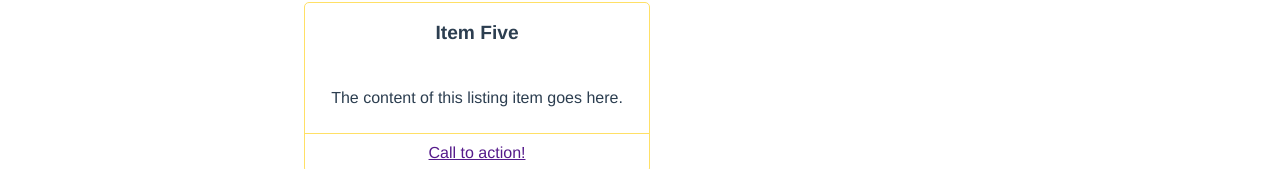
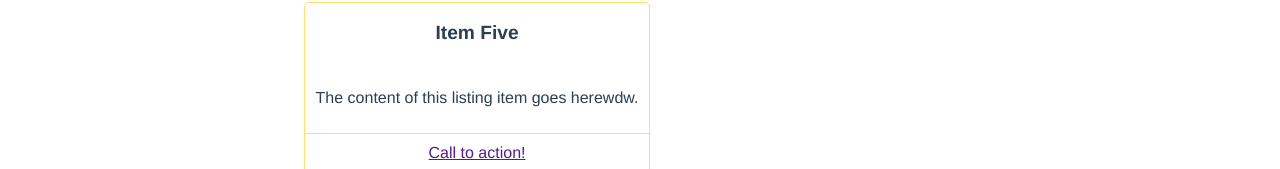
Before and after one commit to schaadt/petshop, a Vue app: page / in a window 1280 px wide. Shown: the part 783-952 px from the top of the page. Built offline with nearby package versions, Linux system fonts and the light colour scheme.

Commit message:
test rigtige navn

```diff
--- a/src/App.vue
+++ b/src/App.vue
@@ -32,7 +32,7 @@
     </li>
      <li>
      <h3>Item Five</h3>
-     <div class="body"><p>The content of this listing item goes here.</p></div>
+     <div class="body"><p>The content of this listing item goes herewdw.</p></div>
       <div class="cta"><a href="">Call to action!</a></div>
     </li>
 </ul>
```
